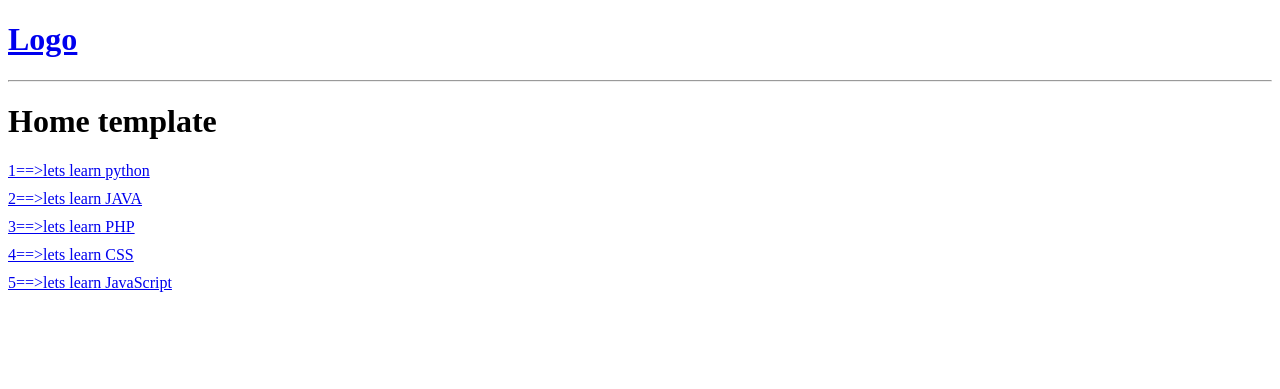
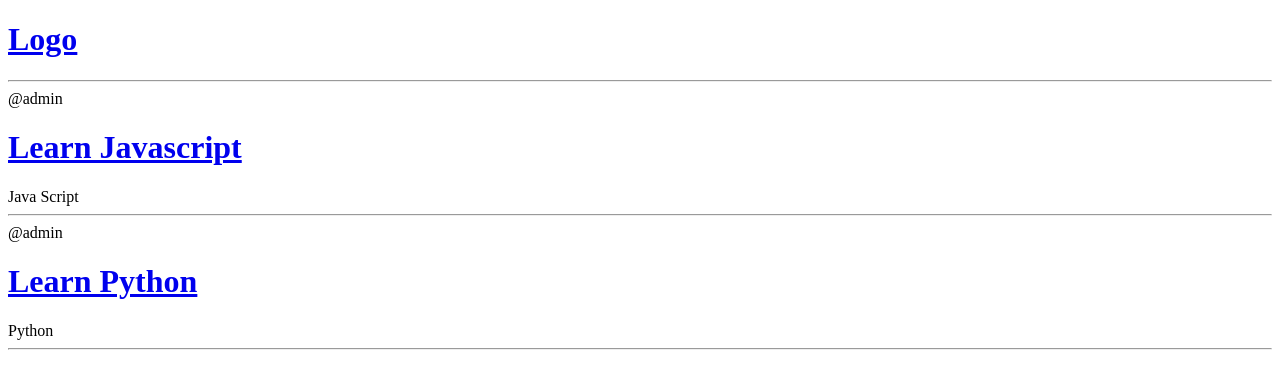
Before and after one commit to kelvinhovinho/study-buddy, a Django app: page / in a window 1280 px wide. Shown: the top 389 px of the page. Run offline with Django 3.2, Linux system fonts and the light colour scheme; data comes from the database, SQL or seed files in the repository; both versions use the stored data as it was after the commit.

Commit message:
Added message and topic models

```diff
--- a/base/admin.py
+++ b/base/admin.py
@@ -1,5 +1,7 @@
 from django.contrib import admin
-from .models import Room
+from .models import Room, Topic,Message
 
 # Register your models here.
 admin.site.register(Room)
+admin.site.register(Topic)
+admin.site.register(Message)
--- a/base/models.py
+++ b/base/models.py
@@ -1,9 +1,17 @@
 from django.db import models
+from django.contrib.auth.models import User
 
 # Create your models here.
+
+class Topic(models.Model):
+    name = models.CharField(max_length=200)
+
+    def __str__(self):
+        return self.name
+
 class Room(models.Model):
-    # host
-    # topic
+    host = models.ForeignKey(User, on_delete=models.SET_NULL, null=True)
+    topic = models.ForeignKey(Topic, on_delete=models.SET_NULL, null=True)
     name = models.CharField(max_length=200)
     description = models.TextField(null=True, blank=True)
     # prticipants
@@ -12,3 +20,14 @@ class Room(models.Model):
 
     def __str__(self):
         return self.name
+
+
+class Message(models.Model):
+    user = models.ForeignKey(User, on_delete=models.CASCADE)
+    room = models.ForeignKey(Room, on_delete=models.CASCADE)
+    body = models.TextField()
+    updated = models.DateTimeField(auto_now=True) #changes everytime it is saved
+    created = models.DateTimeField(auto_now_add=True) #save the first time and dosenr change
+
+    def __str__(self):
+        return self.body[0:50]
--- a/base/templates/base/home.html
+++ b/base/templates/base/home.html
@@ -1,12 +1,14 @@
 {% extends 'base.html' %}
 
 {% block content %}
-<h1>Home template</h1>
 <div>
     {% for room in rooms %}
-    <div style="margin-top: 10px; margin-bottom: 10px;">
-        <a href="{% url 'base:room' %}">{{room.id}}==>{{room.name}}</a>
-    </div>
+        <div>
+            <span>@{{room.host.username}}</span>
+            <a href="{% url 'base:room' pk=room.id %}"><h1>{{ room.name }}</h1></a>
+            <span>{{room.topic}}</span>
+            <hr>
+        </div>
     {% endfor %}
 </div>
 {% endblock content %}
--- a/base/urls.py
+++ b/base/urls.py
@@ -4,5 +4,5 @@ from . import views
 app_name = 'base'
 urlpatterns = [
     path("", views.home, name='home'),
-    path("room/", views.room, name='room'),
+    path("room/<int:pk>/", views.room, name='room'),
 ]
--- a/base/views.py
+++ b/base/views.py
@@ -1,19 +1,12 @@
 from django.shortcuts import render
+from .models import Room
 
 # Create your views here.
-
-rooms = [
-    {'id':1, 'name':'lets learn python'},
-    {'id':2, 'name':'lets learn JAVA'},
-    {'id':3, 'name':'lets learn PHP'},
-    {'id':4, 'name':'lets learn CSS'},
-    {'id':5, 'name':'lets learn JavaScript'},
-]
-
-context = {"rooms":rooms}
-
 def home(request):
+    rooms = Room.objects.all()
+    context = {"rooms":rooms}
     return render(request, 'base/home.html',context)
 
-def room(request):
-    return render(request, 'base/room.html',context)
+def room(request, pk):
+    rooms = Room.objects.get(id=pk)
+    return render(request, 'base/room.html',{"rooms":rooms})
```
Also changed, not shown: base/templates/base/room.html (+4 -4 lines), base/migrations/0002_auto_20251129_2336.py (added), db.sqlite3.
